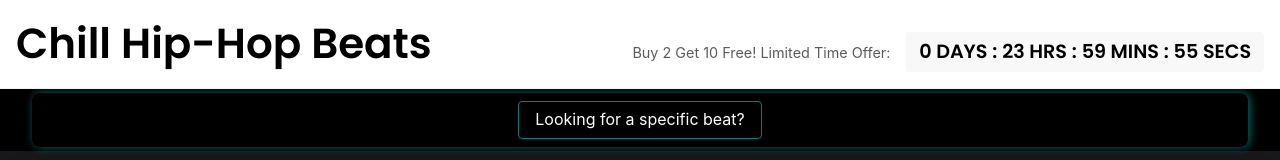
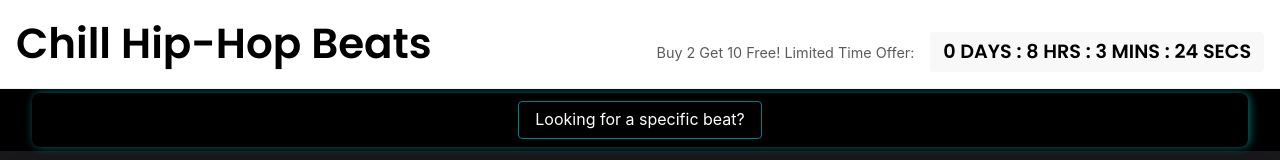
Before and after one commit to jhare3/beat-store, a React (Create React App) app: page / in a window 1280 px wide. Shown: the top 160 px of the page. Built offline with nearby package versions, Linux system fonts and the light colour scheme.

Commit message:
updated coundown timer

```diff
--- a/src/components/CountdownTimer.jsx.jsx
+++ b/src/components/CountdownTimer.jsx.jsx
@@ -1,6 +1,6 @@
 import React, { useState, useEffect } from 'react';
 
-const CountdownTimer = ({ targetDate }) => {
+const CountdownTimer = () => {
   const [timeLeft, setTimeLeft] = useState({
     days: 0,
     hours: 0,
@@ -13,8 +13,11 @@ const CountdownTimer = ({ targetDate }) => {
     let lastFlashedSecond = -1; // Track the last second we flashed to avoid duplicates
 
     const interval = setInterval(() => {
-      const now = new Date().getTime();
-      const distance = targetDate - now;
+      const now = new Date();
+      const midnight = new Date();
+      midnight.setHours(24, 0, 0, 0); // Set to tonight at 00:00:00
+
+      const distance = midnight - now;
 
       if (distance < 0) {
         clearInterval(interval);
@@ -26,7 +29,7 @@ const CountdownTimer = ({ targetDate }) => {
         days: Math.floor(distance / (1000 * 60 * 60 * 24)),
         hours: Math.floor((distance % (1000 * 60 * 60 * 24)) / (1000 * 60 * 60)),
         minutes: Math.floor((distance % (1000 * 60 * 60)) / (1000 * 60)),
-        seconds: seconds
+        seconds: seconds,
       });
 
       // Flash every 15 seconds (0, 15, 30, 45, etc.)
@@ -38,7 +41,7 @@ const CountdownTimer = ({ targetDate }) => {
     }, 1000);
 
     return () => clearInterval(interval);
-  }, [targetDate]);
+  }, []);
 
   return (
     <div style={{
```
